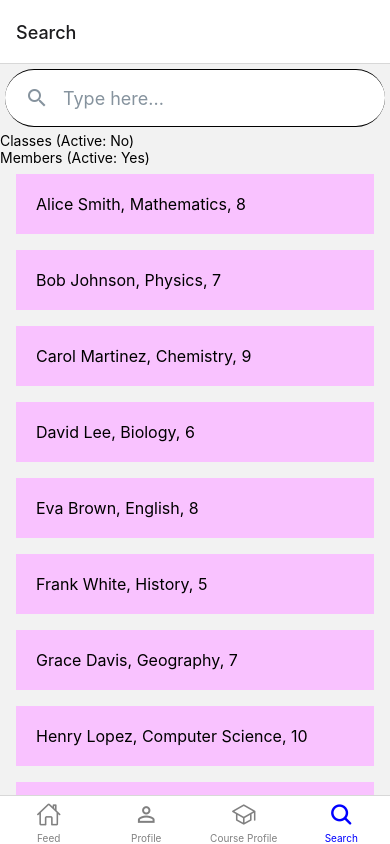
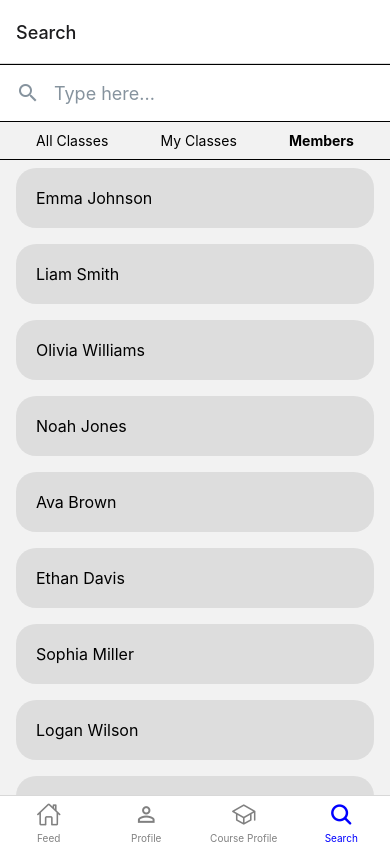
Before and after one commit to AmandaFoess/Classy, a React Native app: screen /Search in a window 390 px wide. Built offline with nearby package versions, Linux system fonts and the light colour scheme.

Commit message:
Search Bar Working
Added useEffect and other nav capabilities so users can search all courses, their courses, and other users

```diff
--- /dev/null
+++ b/assets/data.js
@@ -0,0 +1,27 @@
+export const Usernames = [
+  "Emma Johnson",
+  "Liam Smith",
+  "Olivia Williams",
+  "Noah Jones",
+  "Ava Brown",
+  "Ethan Davis",
+  "Sophia Miller",
+  "Logan Wilson",
+  "Isabella Moore",
+  "Lucas Taylor",
+];
+
+export const Courses = [
+  "Introduction to Programming",
+  "Advanced Calculus",
+  "World History",
+  "Environmental Science",
+  "Digital Marketing",
+  "Machine Learning",
+  "Business Analytics",
+  "Creative Writing",
+  "Data Structures",
+  "Web Development",
+];
+
+export const MyCourses = [];
--- a/pages/courseProfile/CourseProfile.js
+++ b/pages/courseProfile/CourseProfile.js
@@ -1,6 +1,7 @@
 import * as React from "react";
 import { ScrollView, StyleSheet, View, Pressable, Text } from "react-native";
 import { Add, Bookmark } from "../../assets/icons";
+import CourseHeader from "./Header";
 
 const Profile = {
   courseCode: "CS106A",
@@ -23,18 +24,6 @@ const Profile = {
   reviewScore: "9.8",
   reviewText: `I loved this class! It was a great intro to both the CS department at Stanford and to CS in general.`,
 };
-
-const Header = () => (
-  <View style={styles.backButtonParent}>
-    <Pressable style={styles.buttondefault} onPress={() => {}}>
-      <Text style={styles.recommend}>RECOMMEND</Text>
-    </Pressable>
-    {/* <View style={[styles.addAndSave, styles.addAndSaveFlexBox]}>
-      <Bookmark style={styles.addAndSaveonSavedPage3} />
-      <Add style={styles.addAndSaveonSavedPage3} />
-    </View> */}
-  </View>
-);
 
 const DataSpaceBlock = () => (
   <View style={[styles.data, styles.dataSpaceBlock]}>
@@ -71,7 +60,7 @@ const CourseHomePage = () => {
       <View style={styles.iphone1415ProMax2}>
         <View style={styles.finalCourseHomepage}>
           {/* Header */}
-          <Header />
+          <CourseHeader />
 
           <DataSpaceBlock />
 
--- /dev/null
+++ b/pages/courseProfile/Header.js
@@ -0,0 +1,67 @@
+import * as React from "react";
+import { Text, StyleSheet, View, Image } from "react-native";
+import { Add, Bookmark } from "../../assets/icons";
+
+const CourseHeader = () => {
+  return (
+    <View style={styles.buttondefaultParent}>
+      <View style={[styles.buttondefault, styles.addAndSaveFlexBox]}>
+        <Text style={styles.recommend}>RECOMMEND</Text>
+      </View>
+      <View style={[styles.addAndSave, styles.addAndSaveFlexBox]}>
+        <Add />
+        <Bookmark />
+      </View>
+    </View>
+  );
+};
+
+const styles = StyleSheet.create({
+  addAndSaveFlexBox: {
+    justifyContent: "center",
+    alignItems: "center",
+    flexDirection: "row",
+  },
+  recommend: {
+    fontSize: 14,
+    fontFamily: "Inter-Regular",
+    color: "#000",
+    textAlign: "center",
+  },
+  buttondefault: {
+    borderRadius: 30,
+    borderStyle: "solid",
+    borderColor: "#aeb1ba",
+    borderWidth: 1,
+    paddingHorizontal: 20,
+    paddingVertical: 10,
+    overflow: "hidden",
+    flex: 1,
+    justifyContent: "center",
+  },
+  ggaddIcon: {
+    width: 24,
+    height: 24,
+    overflow: "hidden",
+  },
+  saveIcon: {
+    width: 26,
+    height: 29,
+    marginLeft: 4,
+    overflow: "hidden",
+  },
+  addAndSave: {
+    marginLeft: 20,
+  },
+  buttondefaultParent: {
+    backgroundColor: "#fff",
+    width: "100%",
+    //padding: 20,
+    alignItems: "center",
+    flexDirection: "row",
+    overflow: "hidden",
+    flex: 1,
+  },
+});
+
+export default CourseHeader;
--- a/pages/search/SearchBarPage.js
+++ b/pages/search/SearchBarPage.js
@@ -1,42 +1,38 @@
 import React, { useState } from "react";
 import { View, FlatList, Text } from "react-native";
 import { SearchBar } from "react-native-elements";
-import ActivityCard from "../feed/activityCard";
 import { StyleSheet } from "react-native";
 import { Pressable } from "react-native";
 import Item from "./SearchItem";
-
-// Test data
-const students = [
-  { name: "Alice Smith", course: "Mathematics", rank: 8 },
-  { name: "Bob Johnson", course: "Physics", rank: 7 },
-  { name: "Carol Martinez", course: "Chemistry", rank: 9 },
-  { name: "David Lee", course: "Biology", rank: 6 },
-  { name: "Eva Brown", course: "English", rank: 8 },
-  { name: "Frank White", course: "History", rank: 5 },
-  { name: "Grace Davis", course: "Geography", rank: 7 },
-  { name: "Henry Lopez", course: "Computer Science", rank: 10 },
-  { name: "Isabel Walker", course: "Economics", rank: 8 },
-  { name: "Jack Hall", course: "Art", rank: 4 },
-];
+import { Usernames, Courses, MyCourses } from "../../assets/data";
+import { useEffect } from "react";
 
 function SearchBarPage({ navigation }) {
   const [search, setSearch] = useState("");
-  const [filteredStudents, setFilteredStudents] = useState(students);
-  const [activeSection, setActiveSection] = React.useState(students);
+  const [filteredList, setFilteredList] = useState(Usernames);
+  const [activeSection, setActiveSection] = React.useState(Usernames);
+
+  /* const updateSearch = (search) => {
+    setSearch(search);
+    const filteredData = activeSection.filter((item) =>
+      item.toLowerCase().includes(search.toLowerCase())
+    );
+    setFilteredList(filteredData);
+  }; */
+
+  useEffect(() => {
+    const filteredData = activeSection.filter((item) =>
+      item.toLowerCase().includes(search.toLowerCase())
+    );
+    setFilteredList(filteredData);
+  }, [search, activeSection]); // Dependency array includes both search and activeSection
 
   const updateSearch = (search) => {
     setSearch(search);
-    const filteredData = activeSection.filter(
-      (item) =>
-        item.name.toLowerCase().includes(search.toLowerCase()) ||
-        item.course.toLowerCase().includes(search.toLowerCase())
-    );
-    setFilteredStudents(filteredData);
   };
 
   return (
-    <View>
+    <View style={{ flex: 1, flexDirection: "column" }}>
       <SearchBar
         placeholder="Type here..."
         onChangeText={updateSearch}
@@ -46,31 +42,55 @@ function SearchBarPage({ navigation }) {
         inputContainerStyle={{ backgroundColor: "transparent" }} // To ensure the input field aligns with your styling
         inputStyle={{ backgroundColor: "transparent" }} // Additional styling can be added if needed
       />
-      <View style={styles.frameParent}>
+      <View style={styles.searchNavBar}>
         <Pressable
           style={[styles.classesWrapper, styles.wrapperFlexBox]}
-          onPress={() => setActiveSection("Classes")}
+          onPress={() => setActiveSection(Courses)}
         >
-          <Text style={[styles.classes, styles.classesTypo]}>
-            Classes (Active: {activeSection === "Classes" ? "Yes" : "No"})
+          <Text
+            style={[
+              styles.classes,
+              styles.classesTypo,
+              activeSection === Courses && styles.bold, // Conditionally apply the bold style
+            ]}
+          >
+            All Classes
+          </Text>
+        </Pressable>
+        <Pressable
+          style={[styles.classesWrapper, styles.wrapperFlexBox]}
+          onPress={() => setActiveSection(MyCourses)}
+        >
+          <Text
+            style={[
+              styles.classes,
+              styles.classesTypo,
+              activeSection === MyCourses && styles.bold, // Conditionally apply the bold style
+            ]}
+          >
+            My Classes
           </Text>
         </Pressable>
         <Pressable
           style={[styles.me3mbersWrapper, styles.wrapperFlexBox]}
-          onPress={() => setActiveSection(students)}
+          onPress={() => setActiveSection(Usernames)}
         >
-          <Text style={[styles.members, styles.classesTypo]}>
-            Members (Active: {activeSection === students ? "Yes" : "No"})
+          <Text
+            style={[
+              styles.classes,
+              styles.classesTypo,
+              activeSection === Usernames && styles.bold, // Conditionally apply the bold style
+            ]}
+          >
+            Members
           </Text>
         </Pressable>
       </View>
       <FlatList
-        data={filteredStudents}
-        keyExtractor={(item) => item.name}
-        renderItem={({ item }) => (
-          <Item name={item.name} course={item.course} rank={item.rank} />
-        )}
-        ListEmptyComponent={<Text>No students found</Text>}
+        data={filteredList}
+        keyExtractor={(item) => item}
+        renderItem={({ item }) => <Item value={item} />}
+        ListEmptyComponent={<Text>"{search}" not found.</Text>}
       />
     </View>
   );
@@ -82,13 +102,22 @@ const styles = StyleSheet.create({
     height: 24,
   },
   searchIconParent: {
-    borderRadius: 30,
     backgroundColor: "#fff",
-    borderStyle: "solid",
     borderColor: "#000",
-    paddingHorizontal: 12,
     paddingVertical: 4,
-    margin: 5,
+  },
+  searchNavBar: {
+    alignSelf: "stretch",
+    justifyContent: "space-around",
+    height: "auto",
+    padding: 10,
+    width: "100%",
+    flexDirection: "row",
+    borderBottomWidth: 1,
+    borderBottomColor: "#000",
+  },
+  bold: {
+    fontWeight: "bold",
   },
 });
 
--- a/pages/search/SearchItem.js
+++ b/pages/search/SearchItem.js
@@ -1,22 +1,21 @@
 import React from "react";
 import { View, Text, StyleSheet } from "react-native";
 
-function Item({ name, course, rank }) {
+function Item({ value }) {
   return (
     <View style={styles.item}>
-      <Text style={styles.title}>
-        {name}, {course}, {rank}
-      </Text>
+      <Text style={styles.title}>{value}</Text>
     </View>
   );
 }
 
 const styles = StyleSheet.create({
   item: {
-    backgroundColor: "#f9c2ff",
+    backgroundColor: "#ddd",
     padding: 20,
     marginVertical: 8,
     marginHorizontal: 16,
+    borderRadius: 20,
   },
   title: {
     fontSize: 16,
```
